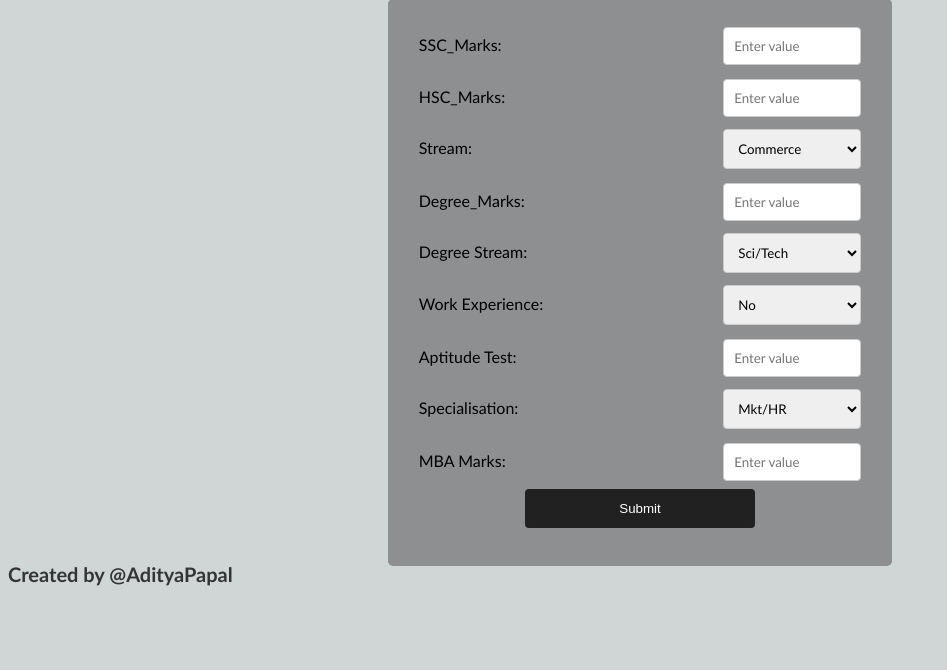
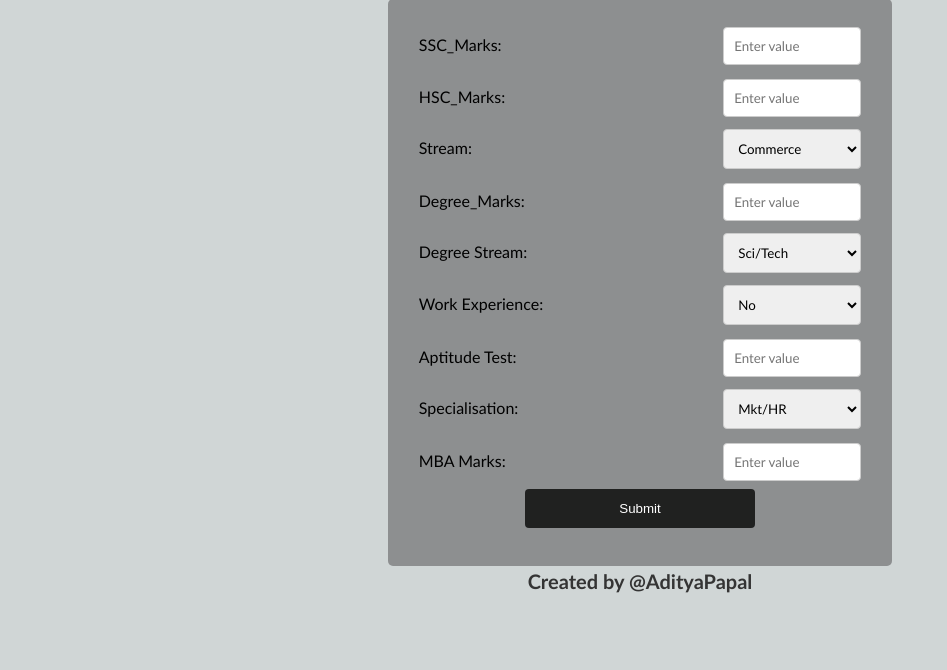
Before and after one commit to AdityaPapal/Campus-Placement-Prediction, a Flask app: page / in a window 1280 px wide. Shown: the part 97-767 px from the top of the page, without its empty margins (0-947 px from the left). Run offline with Flask 3, Linux system fonts and the light colour scheme; parts of the project's set-up code (start-up, migrations or seed data) failed here and were passed over.

Commit message:
modifya namplace

```diff
--- a/templates/home.html
+++ b/templates/home.html
@@ -93,16 +93,17 @@
         line-height: 10px;
     }
     h2 {
-        margin-top: 20px;
-        margin-bottom: 1px;
+        margin-top: 40px;
+        margin-bottom: 4px;
         color: #343434;
         font-size: 20px;
         text-align: bottom;
         font-weight: small;
         font-family: 'Trebuchet MS', sans-serif;
-        margin-top: 3px;
-        margin-bottom: 3px;
+        margin-top: 10px;
+        margin-bottom: 6px;
         line-height: 10px;
+        text-align: center;
     }
 
 
```
Also changed, not shown: templates/Result.html (+5 -4 lines), 7 other files.
